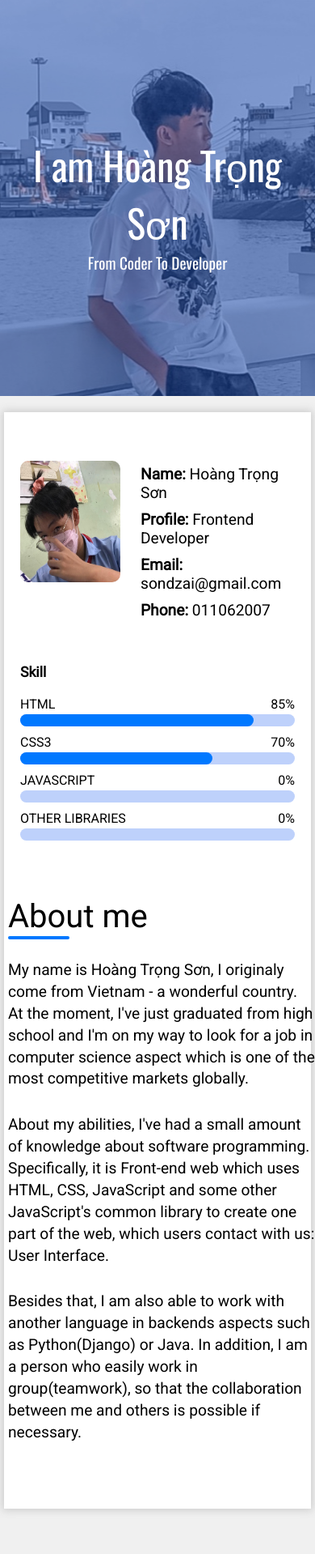
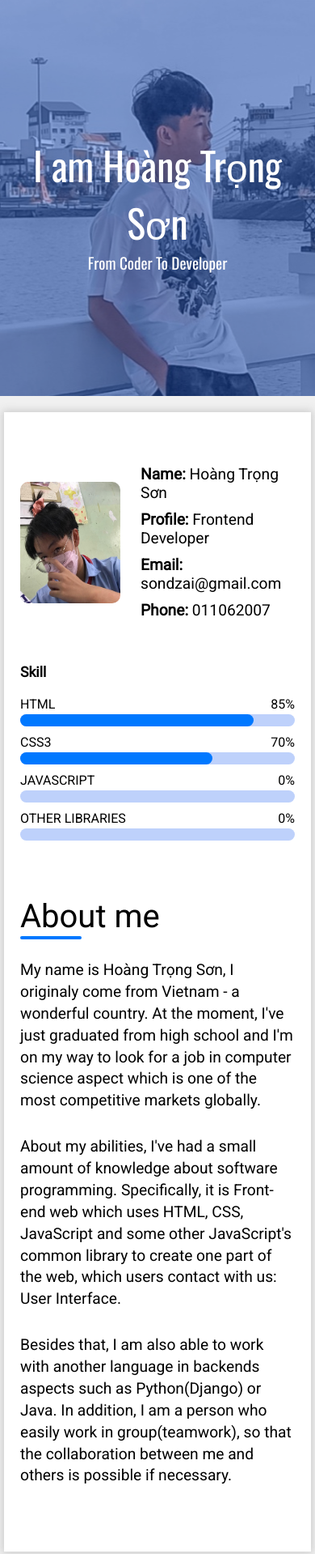
Before and after one commit to TrongSon1106/Portfolio, a plain HTML site: page index.html in a window 390 px wide. Shown: the part 81-2000 px from the top of the page at 81% size. Drawn offline with nearby package versions, Linux system fonts and the light colour scheme; a web font is replaced by a local one.

Commit message:
fix margin, padding, fix images (in about me + blog)

```diff
--- a/style-responsive.css
+++ b/style-responsive.css
@@ -98,6 +98,9 @@
         margin-top: 20px;
         padding-top: 10px;
     }
+    .personal-infor {
+        align-items: center;
+    }
     .title-myself p {
         font-size: 1.2rem;
     }
@@ -111,9 +114,12 @@
     .description{
         text-align: left;
         margin: 0 10px;
-        margin-left: 5px;
+        margin-left: 20px;
     }
-        /* ? ABILITIES */
+    .des__paragraph {
+        padding-right: 40px;
+    }
+    /* ? ABILITIES */
     .service__card{
         width: 90%;
         margin: 20px 0;
@@ -148,7 +154,7 @@
     }
     .blog__card{
         width: 90%;
-        margin-top: 20px;
+        margin-bottom: 60px;
     }
     /* ? CONTACT */
     .contact {
```
